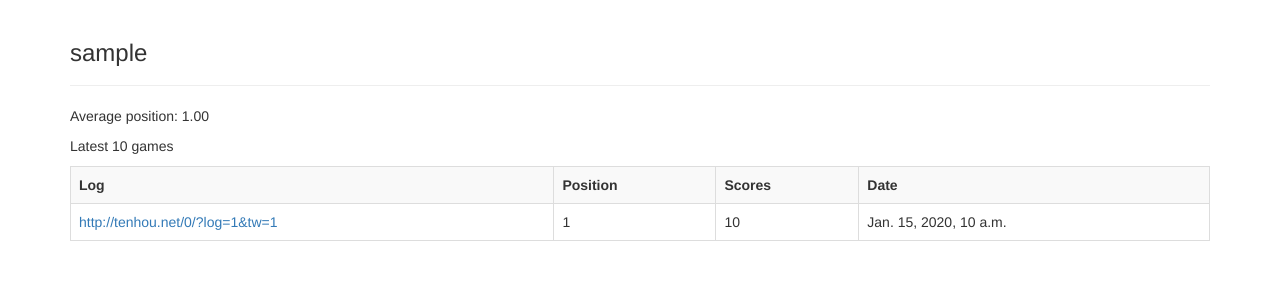
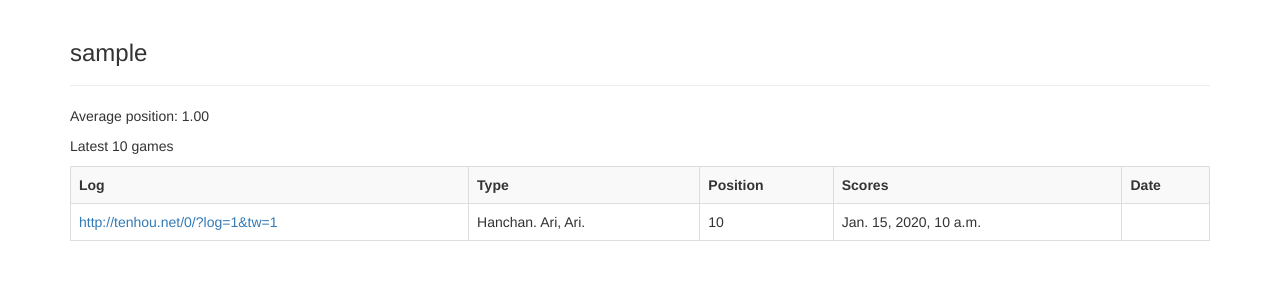
Before and after one commit to MahjongRepository/mahjong-stat, a Django app: page /players/1/ in a window 1280 px wide. Shown: the top 300 px of the page. Run offline with Django 3.2, Linux system fonts and the light colour scheme; tables that the repository leaves empty hold one stand-in row (values such as "Sample post"); some libraries are stand-ins or nearby versions.

Commit message:
Extend static collection

```diff
--- a/project/website/games/models.py
+++ b/project/website/games/models.py
@@ -12,14 +12,16 @@
         (TENHOU, 'Tenhou.net log'),
     )
 
-    TONPUSEN = 0
+    TONPUSEN_ARI_ARI = 0
+    HANCHAN_ARI_ARI = 0
     RULES = (
-        (TONPUSEN, 'Tonpu-sen'),
+        (TONPUSEN_ARI_ARI, 'Tonpu-sen. Ari, Ari.'),
+        (HANCHAN_ARI_ARI, 'Hanchan. Ari, Ari.'),
     )
 
     player = models.ForeignKey(Player, related_name='games')
     type = models.PositiveSmallIntegerField(choices=TYPES, default=TENHOU)
-    game_rule = models.PositiveSmallIntegerField(choices=RULES, default=TONPUSEN)
+    game_rule = models.PositiveSmallIntegerField(choices=RULES, default=TONPUSEN_ARI_ARI)
 
     external_id = models.TextField(default='', null=True, blank=True)
     player_position = models.PositiveSmallIntegerField(default=0)
--- a/project/website/templates/website/player_statistics.html
+++ b/project/website/templates/website/player_statistics.html
@@ -11,6 +11,7 @@
         <table class="table table-bordered table-striped">
             <tr>
                 <th>Log</th>
+                <th>Type</th>
                 <th>Position</th>
                 <th>Scores</th>
                 <th>Date</th>
@@ -22,7 +23,7 @@
                             {{ game.get_tenhou_url }}
                         </a>
                     </td>
-                    <td>{{ game.player_position }}</td>
+                    <td>{{ game.get_game_rule_display }}</td>
                     <td>{{ game.scores|intcomma }}</td>
                     <td>{{ game.created_at }}</td>
                 </tr>
```
Also changed, not shown: project/api/views.py (+10 -1 lines).
